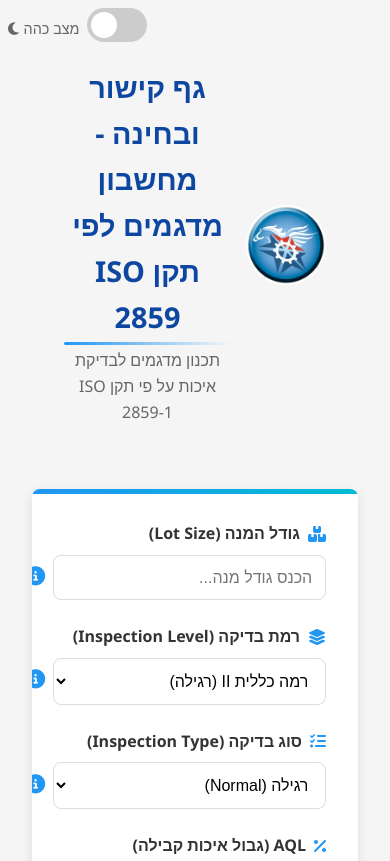
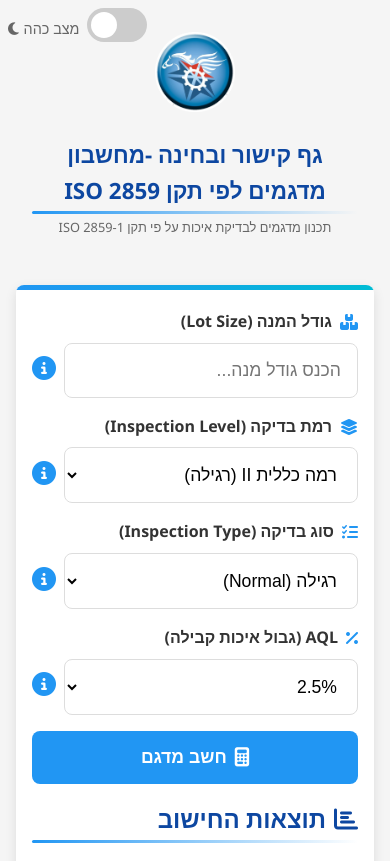
Before and after one commit to yahkal2025/kishor, a plain HTML site: page calculateSampling.html in a window 390 px wide. Shown: the top 861 px of the page. Drawn offline with Linux system fonts and the light colour scheme.

Commit message:
Update style.css

```diff
--- a/style.css
+++ b/style.css
@@ -615,3 +615,110 @@ input:checked + .slider:before {
     height: 80px;
     margin-left: 15px;
 }
+/* שיפורים בעיצוב CSS לתמיכה טובה יותר במובייל */
+
+/* שינוי כללי למידות טובות יותר במובייל */
+@media (max-width: 768px) {
+    .container {
+        padding: 1rem;
+    }
+
+    .calculator-container {
+        flex-direction: column;
+        padding: 1.5rem 1rem;
+    }
+
+    .input-section,
+    .results-section {
+        width: 100%;
+        min-width: 100%;
+    }
+
+    h1 {
+        font-size: 1.6rem;
+    }
+
+    .subtitle {
+        font-size: 0.9rem;
+    }
+
+    .theme-toggle {
+        top: 0.5rem;
+        left: 0.5rem;
+    }
+
+    .logo-container {
+        flex-direction: column;
+        text-align: center;
+    }
+
+    .logo {
+        margin-left: 0;
+        margin-bottom: 15px;
+    }
+
+    .result-group {
+        flex-direction: column;
+    }
+
+    .result-item {
+        min-width: 100%;
+    }
+
+    .header-content {
+        flex-direction: column;
+    }
+
+    .header-title {
+        margin-top: 10px;
+        text-align: center;
+    }
+
+    /* הגדלת גודל הכפתורים והקלט לשימוש קל יותר במגע */
+    input, select, .calculate-button {
+        padding: 1rem;
+        font-size: 1.1rem;
+    }
+
+    .info-icon i {
+        font-size: 1.5rem;
+    }
+
+    /* שיפור התצוגה של הטולטיפ במובייל */
+    .info-icon[data-tooltip]:before {
+        width: 200px;
+        font-size: 0.8rem;
+    }
+}
+
+/* תמיכה בגדלי מסך קטנים עוד יותר */
+@media (max-width: 480px) {
+    h1 {
+        font-size: 1.4rem;
+    }
+
+    .subtitle {
+        font-size: 0.8rem;
+    }
+
+    .result-value {
+        font-size: 1.1rem;
+    }
+
+    .chart-container {
+        height: 150px;
+    }
+
+    .bar-value {
+        font-size: 1.2rem;
+    }
+
+    /* צמצום המרווחים */
+    .input-group {
+        margin-bottom: 1rem;
+    }
+
+    .calculator-container {
+        gap: 1rem;
+    }
+}
```
